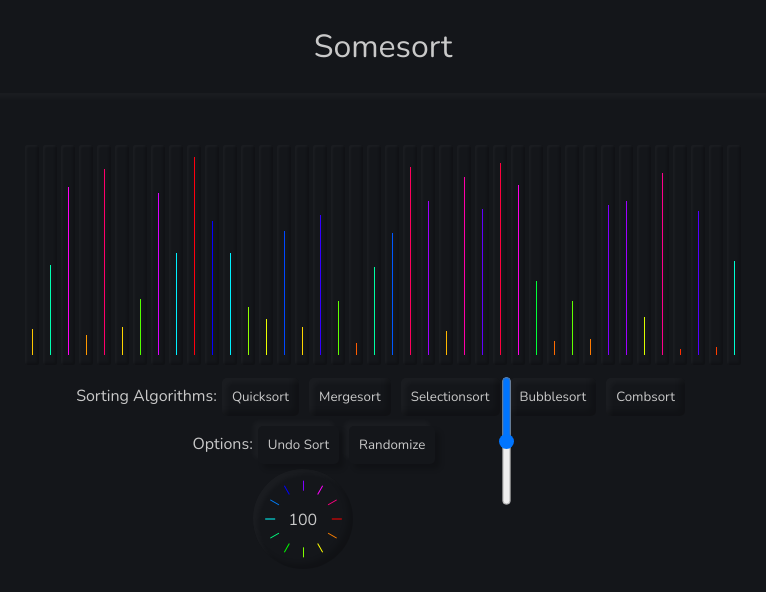
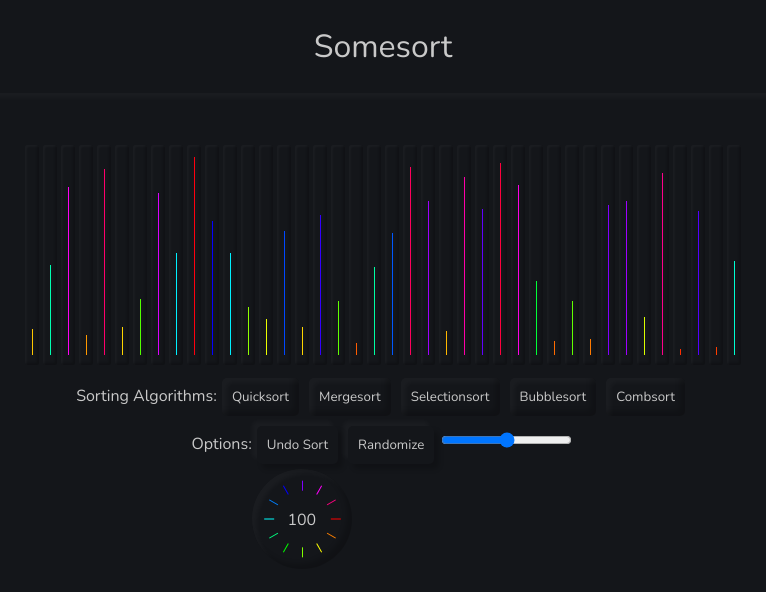
Before and after one commit to EthanThatOneKid/somesort, a React (Create React App) app: page / in a window 1280 px wide. Shown: the top 592 px of the page, without its empty margins (257-1023 px from the left). Built offline with nearby package versions, Linux system fonts and the light colour scheme.

Commit message:
Update App.scss

```diff
--- a/src/css/App.scss
+++ b/src/css/App.scss
@@ -77,23 +77,7 @@
         @include neumorphic-inverse(5px);
     }
     .list-size-input {
-        transform: rotate(90deg);
-
-        &::-webkit-slider-thumb {
-            cursor: pointer;
-            // background-color: black;
-        }
+        border: 1px solid white;
+        // Note: Make this into a number input
     }
 }
-
-// input[type=range]::-webkit-slider-thumb {
-//     -webkit-appearance: none;
-//     border: 1px solid #000000;
-//     height: 360px;
-//     width: 16px;
-//     border-radius: 3px;
-//     background: #ffffff;
-//     cursor: pointer;
-//     margin-top: -14px; /* You need to specify a margin in Chrome, but in Firefox and IE it is automatic */
-//     box-shadow: 1px 1px 1px #000000, 0px 0px 1px #0d0d0d; /* Add cool effects to your sliders! */
-// }
```
